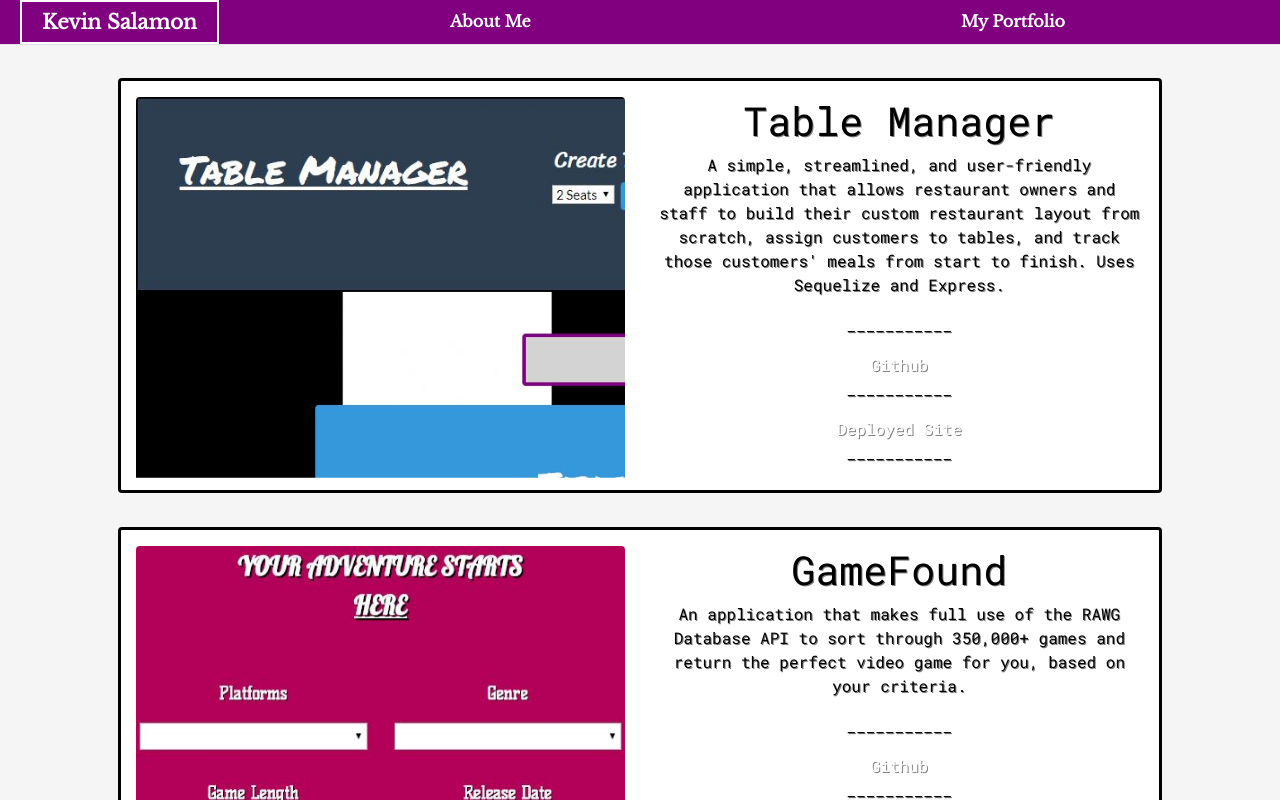
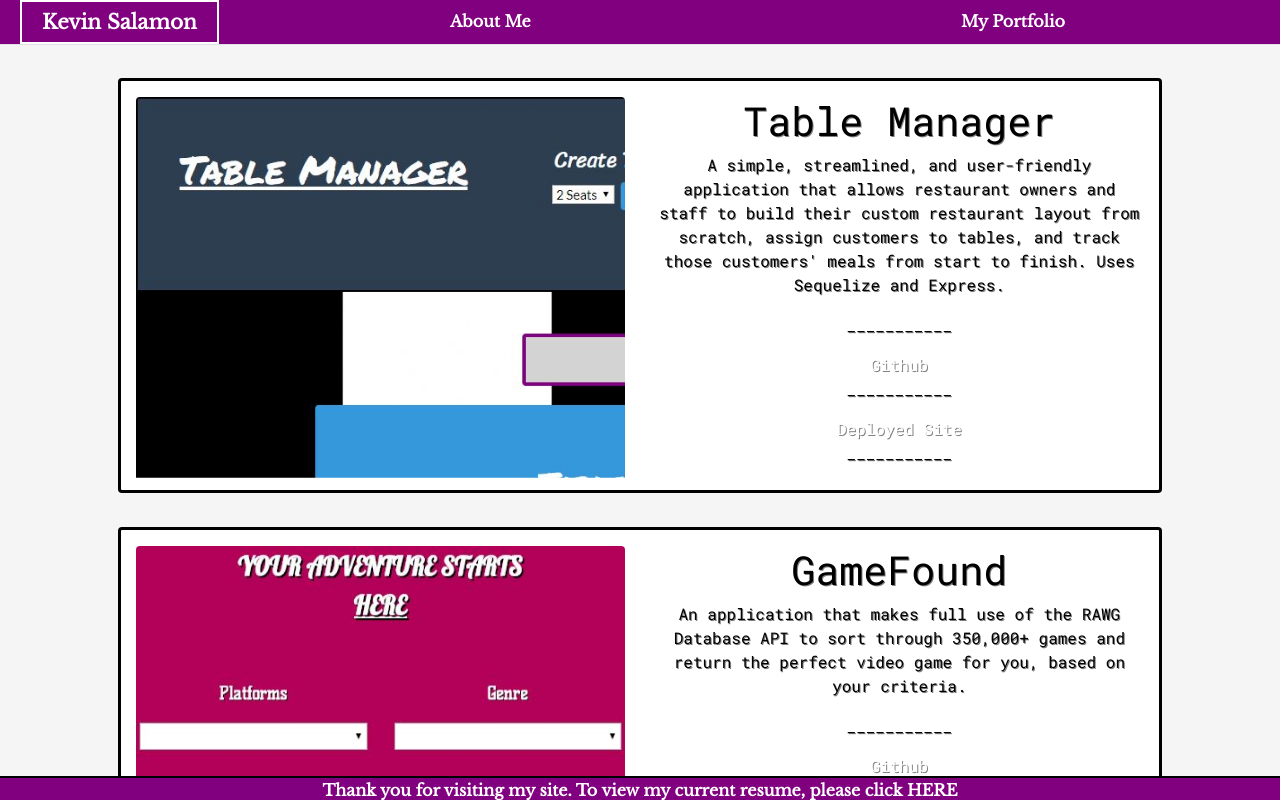
Before and after one commit to kevin-salamon/React-Portfolio, a React (Create React App) app: page /portfolio in a window 1280 px wide. Shown: the top 800 px of the page. Built offline with nearby package versions, Linux system fonts and the light colour scheme; a web font is replaced by a local one.

Commit message:
added footer component

```diff
--- a/src/App.js
+++ b/src/App.js
@@ -1,5 +1,6 @@
 import React from 'react';
 import './style.css';
+import Footer from "./components/Footer";
 
 // future steps:
 // 4. create working portfolio component which will need to use hooks etc. to render a new project each time (x6)
@@ -61,7 +62,8 @@ function App() {
       </div>
     </div>
   </footer>
-    </>
+  <Footer />
+  </>
   );
 }
 
--- /dev/null
+++ b/src/components/Footer.js
@@ -0,0 +1,13 @@
+import React from 'react';
+import '../style.css';
+
+function Footer() {
+
+  return (
+    <div className="true-footer">
+        <p>Thank you for visiting my site. To view my current resume, please click <a href="https://drive.google.com/file/d/1uDfNHo8KM5ghJnIGhB-KdZWUCKcyjJDy/view?usp=sharing" target="#">HERE</a></p>
+    </div>
+  );
+};
+
+export default Footer;
--- a/src/portfolio.js
+++ b/src/portfolio.js
@@ -1,6 +1,7 @@
 import React from 'react';
 import './style.css';
 import Project from "./components/Project";
+import Footer from "./components/Footer";
 
 function Portfolio() {
     return (
@@ -55,6 +56,7 @@ function Portfolio() {
           deployed={"https://kevin-salamon.github.io/Kevin-Coding-Quiz/"}
         />
       </div>
+      <Footer/>
       </>
     );
 }
--- a/src/style.css
+++ b/src/style.css
@@ -141,7 +141,21 @@ a:active {
     width: 100%;
     color: white;
     text-align: center;
-  }
+}
+
+.true-footer {
+    position: fixed;
+    bottom: 0;
+    border-top: 2px solid black;
+    text-align: center;
+    background-color: purple;
+    height: 3%;
+    width: 100%;
+    color: white;
+    text-align: center;
+    font-family: 'Libre Baskerville', serif;
+    font-weight: bolder;
+}
 
 .footer-main {
     color: white;
```
